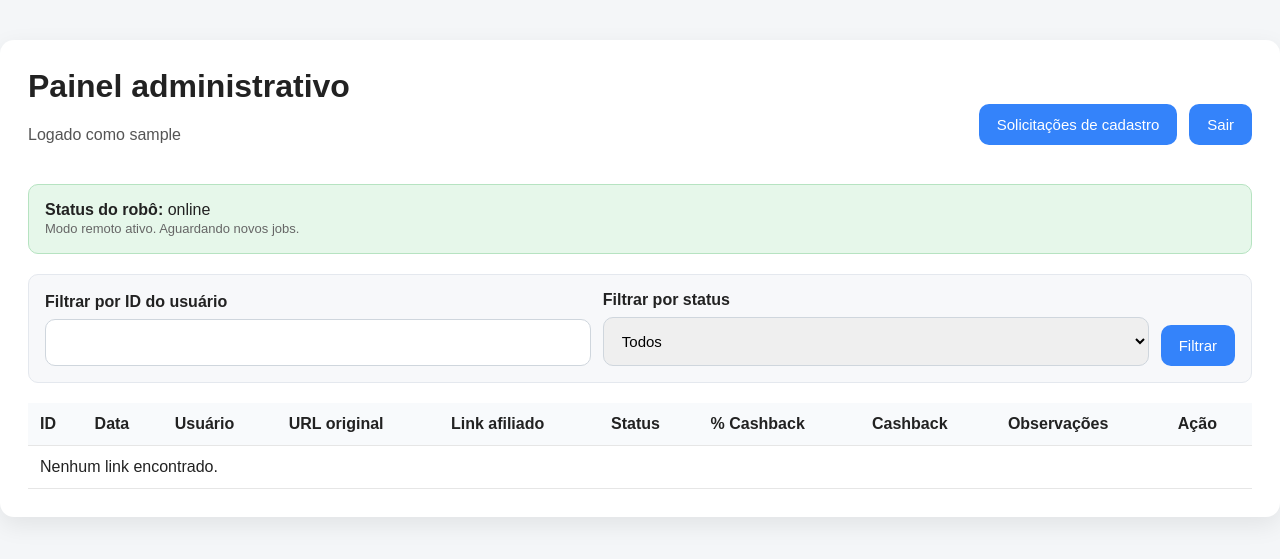
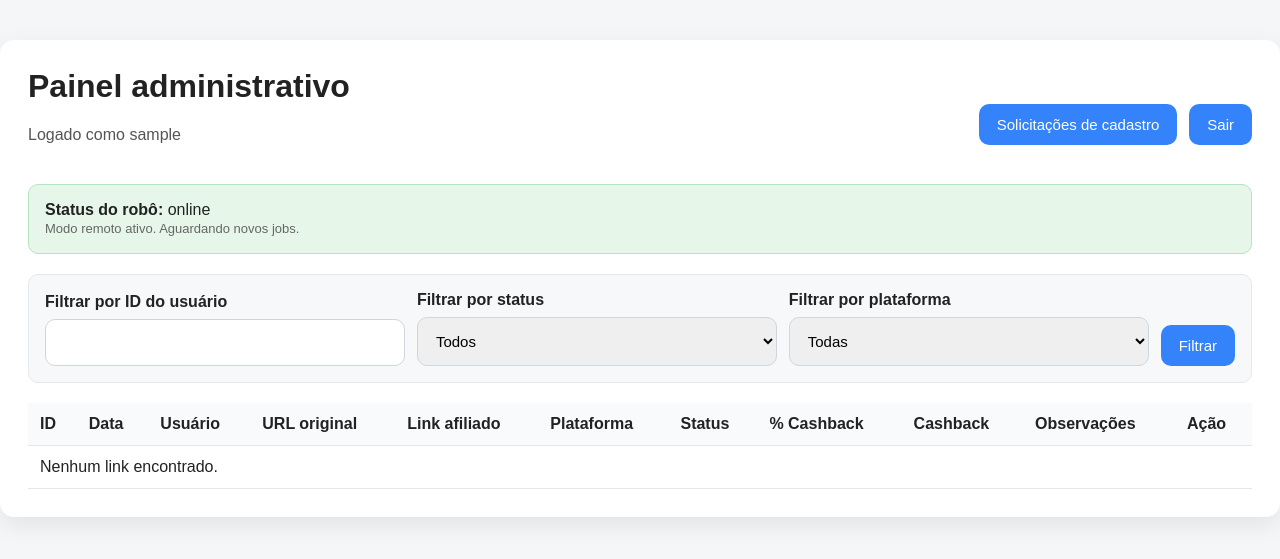
Before and after one commit to Cator197/afiliados-mvp, a Flask app: page /admin/links in a window 1280 px wide. Shown: the top 559 px of the page. Run offline with Flask 3, Linux system fonts and the light colour scheme; the visitor is signed in with stand-in values (Sample User, id 1); data that the repository does not hold is empty; parts of the project's set-up code (start-up, migrations or seed data) failed here and were passed over.

Commit message:
PR10: exibir plataforma e melhorar mensagens operacionais

```diff
--- a/app.py
+++ b/app.py
@@ -135,6 +135,18 @@
     return datetime.now().strftime("%Y-%m-%d %H:%M:%S")
 
 
+PLATFORM_LABELS = {
+    PLATFORM_MERCADOLIVRE: "Mercado Livre",
+    PLATFORM_SHOPEE: "Shopee",
+}
+
+
+def get_platform_label(plataforma: str | None) -> str:
+    if not plataforma:
+        return "Não informado"
+    return PLATFORM_LABELS.get(plataforma, plataforma.capitalize())
+
+
 def parse_datetime(dt_str: str | None):
     if not dt_str:
         return None
@@ -247,16 +259,19 @@
 
     status = request.args.get("status", "").strip() or None
     codigo_usuario = request.args.get("codigo_usuario", "").strip() or None
+    plataforma = request.args.get("plataforma", "").strip() or None
 
-    links = get_all_links(status=status, codigo_usuario=codigo_usuario)
+    links = get_all_links(status=status, codigo_usuario=codigo_usuario, plataforma=plataforma)
 
     return render_template(
         "admin_links.html",
         admin_username=session.get("admin_username"),
         links=links,
+        platform_labels=PLATFORM_LABELS,
         filtros={
             "status": status or "",
-            "codigo_usuario": codigo_usuario or ""
+            "codigo_usuario": codigo_usuario or "",
+            "plataforma": plataforma or "",
         }
     )
 
@@ -533,6 +548,7 @@
         "job_id": job_id,
         "status": JOB_STATUS_NA_FILA,
         "plataforma": plataforma,
+        "plataforma_label": get_platform_label(plataforma),
     })
 
 
@@ -578,6 +594,7 @@
             "usuario_id": job["usuario_id"],
             "url_original": job["url_original"],
             "plataforma": job["plataforma"],
+            "plataforma_label": get_platform_label(job["plataforma"]),
             "status": job["status"],
             "assigned_worker_id": job["assigned_worker_id"],
             "claimed_em": job["claimed_em"],
@@ -748,6 +765,7 @@
             "usuario_id": job["usuario_id"],
             "url_original": job["url_original"],
             "plataforma": job["plataforma"],
+            "plataforma_label": get_platform_label(job["plataforma"]),
             "status": job["status"],
             "resultado_link": job["resultado_link"],
             "mensagem_erro": job["mensagem_erro"],
@@ -821,6 +839,7 @@
                 "url_original": link["url_original"],
                 "url_afiliado": link["url_afiliado"],
                 "plataforma": link["plataforma"],
+                "plataforma_label": get_platform_label(link["plataforma"]),
                 "status": link["status"],
                 "percentual_cashback": link["percentual_cashback"],
                 "valor_comissao": link["valor_comissao"],
--- a/repositories/links_repo.py
+++ b/repositories/links_repo.py
@@ -60,7 +60,7 @@
     return row
 
 
-def get_all_links(status=None, codigo_usuario=None):
+def get_all_links(status=None, codigo_usuario=None, plataforma=None):
     conn = get_connection()
     cursor = conn.cursor()
 
@@ -79,6 +79,10 @@
     if codigo_usuario:
         query += " AND u.codigo_usuario = ?"
         params.append(codigo_usuario)
+
+    if plataforma:
+        query += " AND lg.plataforma = ?"
+        params.append(plataforma)
 
     query += " ORDER BY lg.id DESC"
 
--- a/static/css/style.css
+++ b/static/css/style.css
@@ -158,6 +158,29 @@
     color: #117a3d;
 }
 
+.badge.platform-badge.mercadolivre {
+    background: #fff3cf;
+    color: #8a6500;
+}
+
+.badge.platform-badge.shopee {
+    background: #ffe8e1;
+    color: #a63c12;
+}
+
+.badge.platform-badge.nao_informado {
+    background: #f1f5f9;
+    color: #334155;
+}
+
+.row-warning {
+    background: #fff7f7;
+}
+
+.row-neutral {
+    background: #fffdf2;
+}
+
 .small {
     font-size: 13px;
     color: #666;
--- a/templates/admin_links.html
+++ b/templates/admin_links.html
@@ -24,7 +24,7 @@
         </div>
 
         <form method="GET" action="{{ url_for('admin_links') }}" class="message-box">
-            <div style="display:grid;grid-template-columns:1fr 1fr auto;gap:12px;align-items:end;">
+            <div style="display:grid;grid-template-columns:1fr 1fr 1fr auto;gap:12px;align-items:end;">
                 <div class="input-group" style="margin-bottom:0;">
                     <label for="codigo_usuario">Filtrar por ID do usuário</label>
                     <input type="text" id="codigo_usuario" name="codigo_usuario" value="{{ filtros.codigo_usuario }}">
@@ -38,6 +38,15 @@
                         <option value="compra_confirmada" {% if filtros.status == 'compra_confirmada' %}selected{% endif %}>compra_confirmada</option>
                         <option value="compra_nao_confirmada" {% if filtros.status == 'compra_nao_confirmada' %}selected{% endif %}>compra_nao_confirmada</option>
                         <option value="cashback_pago" {% if filtros.status == 'cashback_pago' %}selected{% endif %}>cashback_pago</option>
+                    </select>
+                </div>
+
+                <div class="input-group" style="margin-bottom:0;">
+                    <label for="plataforma">Filtrar por plataforma</label>
+                    <select id="plataforma" name="plataforma">
+                        <option value="">Todas</option>
+                        <option value="mercadolivre" {% if filtros.plataforma == 'mercadolivre' %}selected{% endif %}>Mercado Livre</option>
+                        <option value="shopee" {% if filtros.plataforma == 'shopee' %}selected{% endif %}>Shopee</option>
                     </select>
                 </div>
 
@@ -56,6 +65,7 @@
                         <th>Usuário</th>
                         <th>URL original</th>
                         <th>Link afiliado</th>
+                        <th>Plataforma</th>
                         <th>Status</th>
 
                         <th>% Cashback</th>
@@ -67,7 +77,7 @@
                 <tbody>
                     {% if links %}
                         {% for link in links %}
-                            <tr>
+                            <tr class="{% if link.status == 'compra_nao_confirmada' %}row-warning{% elif link.status == 'aguardando_verificacao' %}row-neutral{% endif %}">
                                 <form method="POST" action="{{ url_for('admin_atualizar_link', link_id=link.id) }}">
                                     <td>{{ link.id }}</td>
                                     <td>{{ link.criado_em }}</td>
@@ -86,6 +96,11 @@
                                         {% else %}
                                             -
                                         {% endif %}
+                                    </td>
+                                    <td>
+                                        <span class="badge platform-badge {{ link.plataforma or 'nao_informado' }}">
+                                            {{ platform_labels.get(link.plataforma, "Não informado") }}
+                                        </span>
                                     </td>
                                     <td style="min-width:180px;">
                                         <select name="status">
@@ -119,7 +134,7 @@
                         {% endfor %}
                     {% else %}
                         <tr>
-                            <td colspan="11">Nenhum link encontrado.</td>
+                            <td colspan="12">Nenhum link encontrado.</td>
                         </tr>
                     {% endif %}
                 </tbody>
--- a/templates/usuario.html
+++ b/templates/usuario.html
@@ -10,7 +10,7 @@
     <div class="container">
         <h1>Olá, {{ usuario.nome }}</h1>
         <p class="subtitle">
-            Cole abaixo o link do produto do Mercado Livre para gerar seu link com cashback.
+            Cole abaixo o link do produto (Mercado Livre ou Shopee) para gerar seu link com cashback.
         </p>
 
         <div class="input-group">
@@ -18,7 +18,7 @@
             <input
                 type="text"
                 id="urlProduto"
-                placeholder="Cole aqui a URL do produto do Mercado Livre"
+                placeholder="Cole aqui a URL do produto (Mercado Livre ou Shopee)"
             >
         </div>
 
```
Also changed, not shown: static/js/usuario.js (+46 -8 lines), templates/historico.html (+12 -4 lines), tests/test_historico_summary.py (+12 -9 lines), tests/test_platform_support.py (+2 -0 lines).
